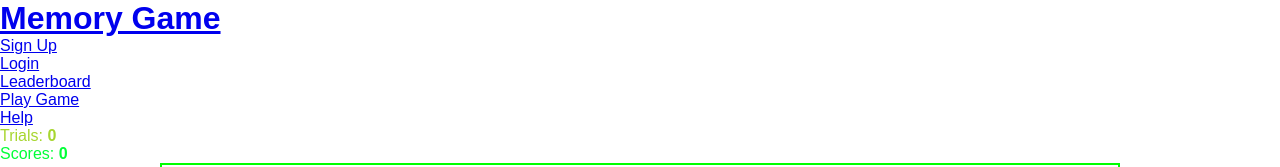
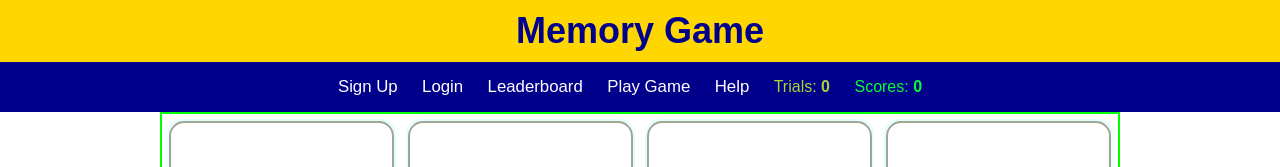
Before and after one commit to ndmichael/memory-game, a plain HTML site: page index.html in a window 1280 px wide. Shown: the top 167 px of the page. Drawn offline with Linux system fonts and the light colour scheme.

Commit message:
style up the navbar

```diff
--- a/css/mystyle.css
+++ b/css/mystyle.css
@@ -7,6 +7,53 @@
     box-sizing: border-box;
     margin: 0;
     padding: 0;
+}
+
+
+/*
+    * css for the header
+*/
+header {
+    background-color: gold;
+    color: darkblue;
+    text-align: center;
+    padding: 10px;
+}
+
+header a{
+    text-decoration: none;
+    cursor: pointer;
+    color: inherit;
+}
+
+header h1 {
+    font-size: 36px;
+    margin: 0;
+}
+
+
+/*
+    * styling for navigation
+*/
+.navbar{
+    background: darkblue;
+    padding: 15px;
+    text-align: center;
+}
+
+nav ul {
+    list-style-type: none;
+}
+
+nav ul li {
+    display: inline;
+    margin-right: 20px;
+}
+
+nav ul li a {
+    color: #fff;
+    text-decoration: none;
+    font-size: 1.05rem;
 }
 
 
```
